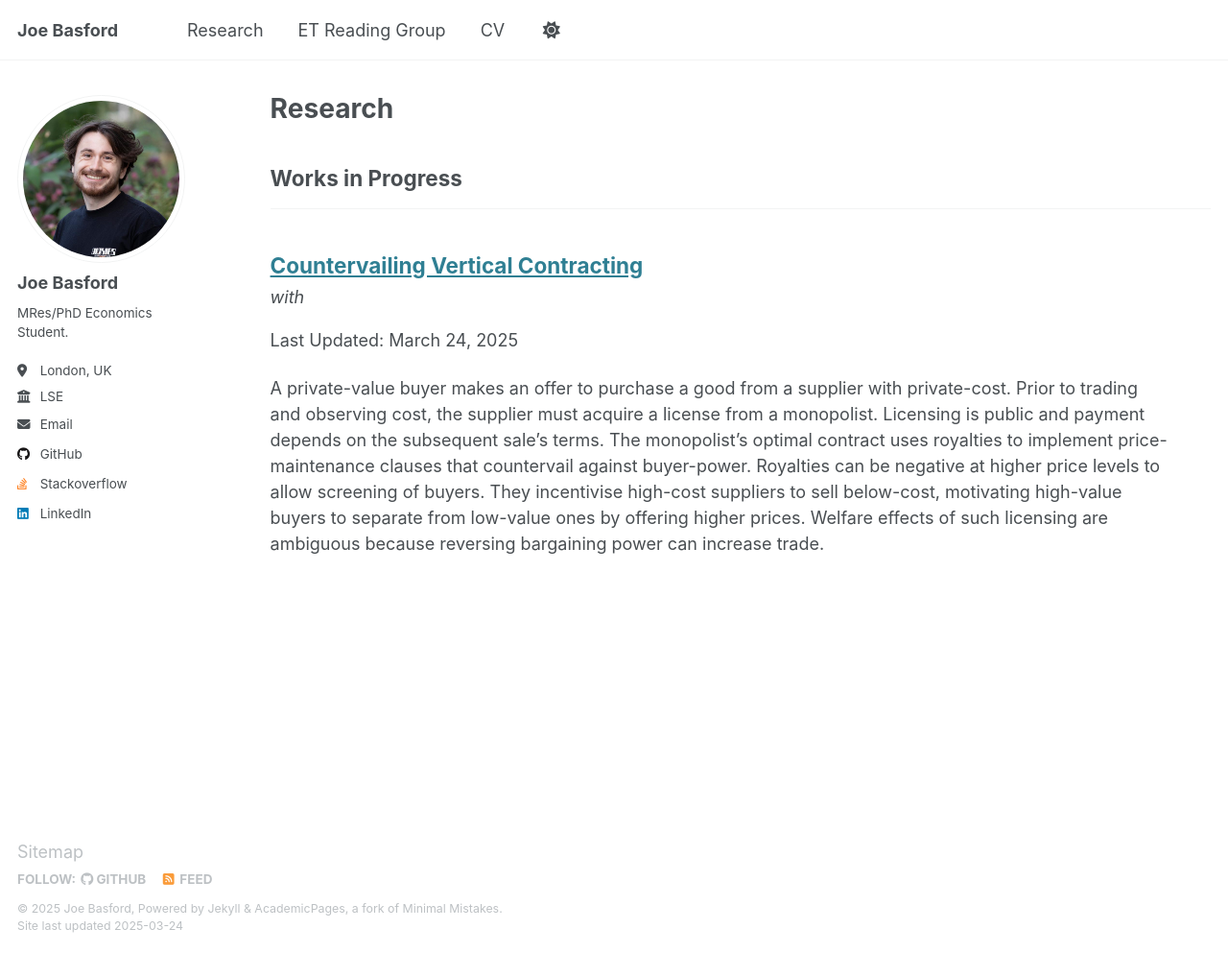
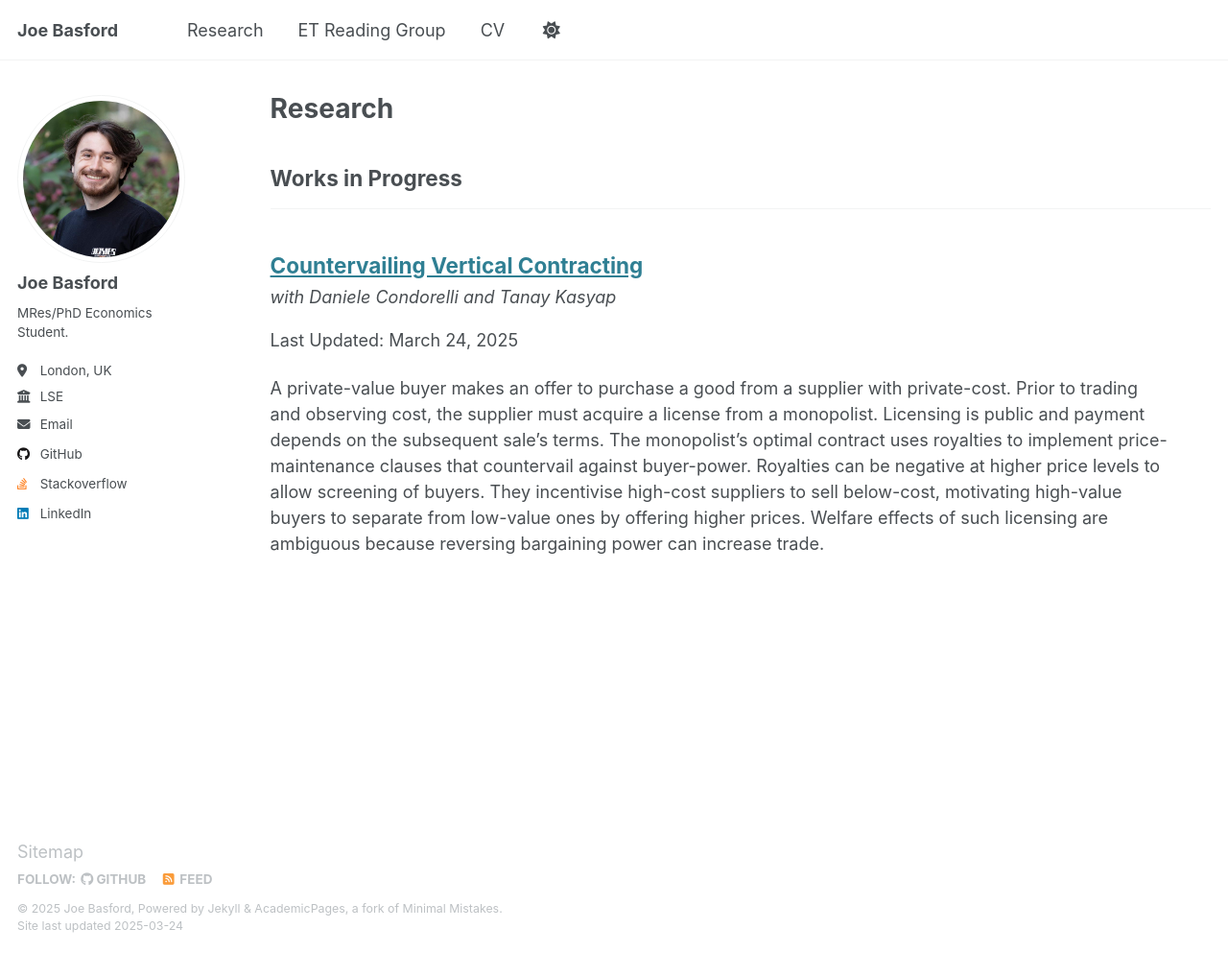
Before and after one commit to Joe-Basford/Joe-Basford.github.io, a Jekyll site: the page built from _pages/research.html, in a window 1280 px wide and 993 px high. Shown: the whole window at 96% size. Built offline with Jekyll 4.4.1, drawn with Linux system fonts in a browser that asks for light colours.

Commit message:
Update CVC_03_2025.md

```diff
--- a/_publications/CVC_03_2025.md
+++ b/_publications/CVC_03_2025.md
@@ -2,6 +2,7 @@
 title: "Countervailing Vertical Contracting"
 collection: publications
 category: manuscripts
+coauthors: "Daniele Condorelli and Tanay Kasyap"
 date: 2025-03-24
 ---
 
```
